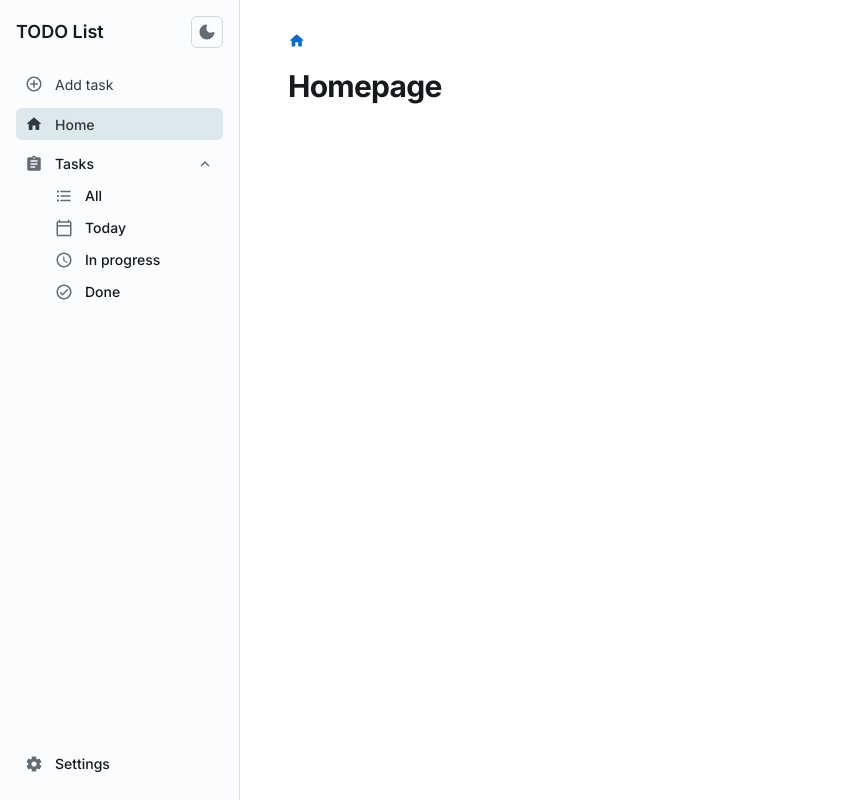
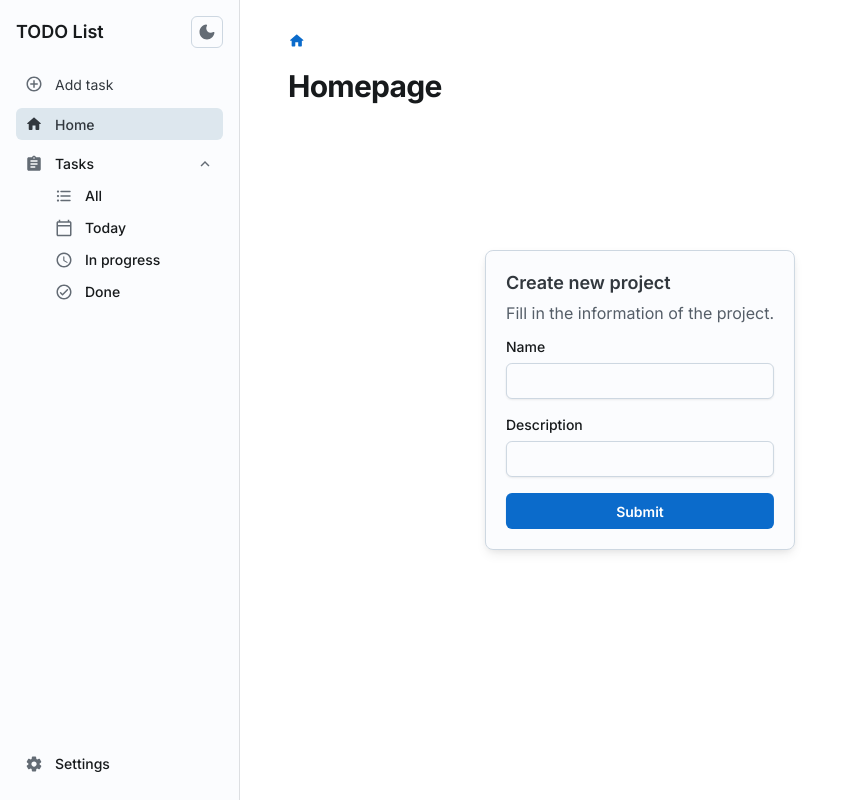
Before and after one commit to Mateusz2734/todo-list, a React (Vite) app in the folder todo-list/: page / in a window 1280 px wide. Both pictures are taken after a click on the button "Add task". Shown: the whole page, without its empty margins (0-842 px from the left). Built offline with nearby package versions, Linux system fonts and the light colour scheme.

Commit message:
chore: Add starting state of TaskAdder

```diff
--- a/todo-list/src/components/ColorSchemeToggle.tsx
+++ b/todo-list/src/components/ColorSchemeToggle.tsx
@@ -5,7 +5,7 @@ import IconButton, { IconButtonProps } from '@mui/joy/IconButton';
 import DarkModeRoundedIcon from '@mui/icons-material/DarkModeRounded';
 import LightModeIcon from '@mui/icons-material/LightMode';
 
-export default function ColorSchemeToggle(props: IconButtonProps) {
+export function ColorSchemeToggle(props: IconButtonProps) {
     const { onClick, sx, ...other } = props;
     const { mode, setMode } = useColorScheme();
     const [mounted, setMounted] = React.useState(false);
--- a/todo-list/src/components/Sidebar.tsx
+++ b/todo-list/src/components/Sidebar.tsx
@@ -20,14 +20,18 @@ import CheckCircleOutlineRoundedIcon from '@mui/icons-material/CheckCircleOutlin
 import FormatListBulletedRoundedIcon from '@mui/icons-material/FormatListBulletedRounded';
 import QueryBuilderRoundedIcon from '@mui/icons-material/QueryBuilderRounded';
 
-import ColorSchemeToggle from './ColorSchemeToggle';
+import { ColorSchemeToggle } from './ColorSchemeToggle';
+import { TaskAdder } from './TaskAdder';
 import { closeSidebar } from '../utils';
 
 export default function Sidebar() {
     const navigate = useNavigate();
     const location = useLocation();
+    const [modalOpen, setModalOpen] = useState(false);
 
     return (
+        <>
+            <TaskAdder modalOpen={modalOpen} setModalOpen={setModalOpen} />
             <Sheet
                 className="Sidebar"
                 sx={{
@@ -107,6 +111,7 @@ export default function Sidebar() {
                             icon={<AddCircleOutlineOutlinedIcon />}
                             text="Add task"
                             title
+                            onClick={() => setModalOpen(!modalOpen)}
                         />
                         <IconItem
                             icon={<HomeRoundedIcon />}
@@ -177,6 +182,7 @@ export default function Sidebar() {
                     </List>
                 </Box>
             </Sheet>
+        </>
     );
 }
 
--- /dev/null
+++ b/todo-list/src/components/TaskAdder.tsx
@@ -0,0 +1,46 @@
+import Modal from '@mui/joy/Modal';
+import ModalDialog from '@mui/joy/ModalDialog';
+import DialogTitle from '@mui/joy/DialogTitle';
+import DialogContent from '@mui/joy/DialogContent';
+import Stack from '@mui/joy/Stack';
+import FormControl from '@mui/joy/FormControl';
+import FormLabel from '@mui/joy/FormLabel';
+import Input from '@mui/joy/Input';
+import Button from '@mui/joy/Button';
+
+export function TaskAdder({ modalOpen, setModalOpen }: { modalOpen: boolean, setModalOpen: (open: boolean) => void; }) {
+
+    return (
+        <Modal sx={{ zIndex: 10000 }} open={modalOpen} onClose={() => setModalOpen(false)} slotProps={{ backdrop: backdropProps }} >
+            <ModalDialog>
+                <DialogTitle>Create new project</DialogTitle>
+                <DialogContent>Fill in the information of the project.</DialogContent>
+                <form
+                    onSubmit={(event: React.FormEvent<HTMLFormElement>) => {
+                        event.preventDefault();
+                        setModalOpen(false);
+                    }}
+                >
+                    <Stack spacing={2}>
+                        <FormControl>
+                            <FormLabel>Name</FormLabel>
+                            <Input autoFocus required />
+                        </FormControl>
+                        <FormControl>
+                            <FormLabel>Description</FormLabel>
+                            <Input required />
+                        </FormControl>
+                        <Button type="submit">Submit</Button>
+                    </Stack>
+                </form>
+            </ModalDialog>
+        </ Modal >
+    );
+};
+
+const backdropProps = {
+    style: {
+        backgroundColor: 'rgba(0, 0, 0, 0)',
+        backdropFilter: 'none',
+    },
+};
```
Lines whose indentation alone changed are shown as unchanged.
